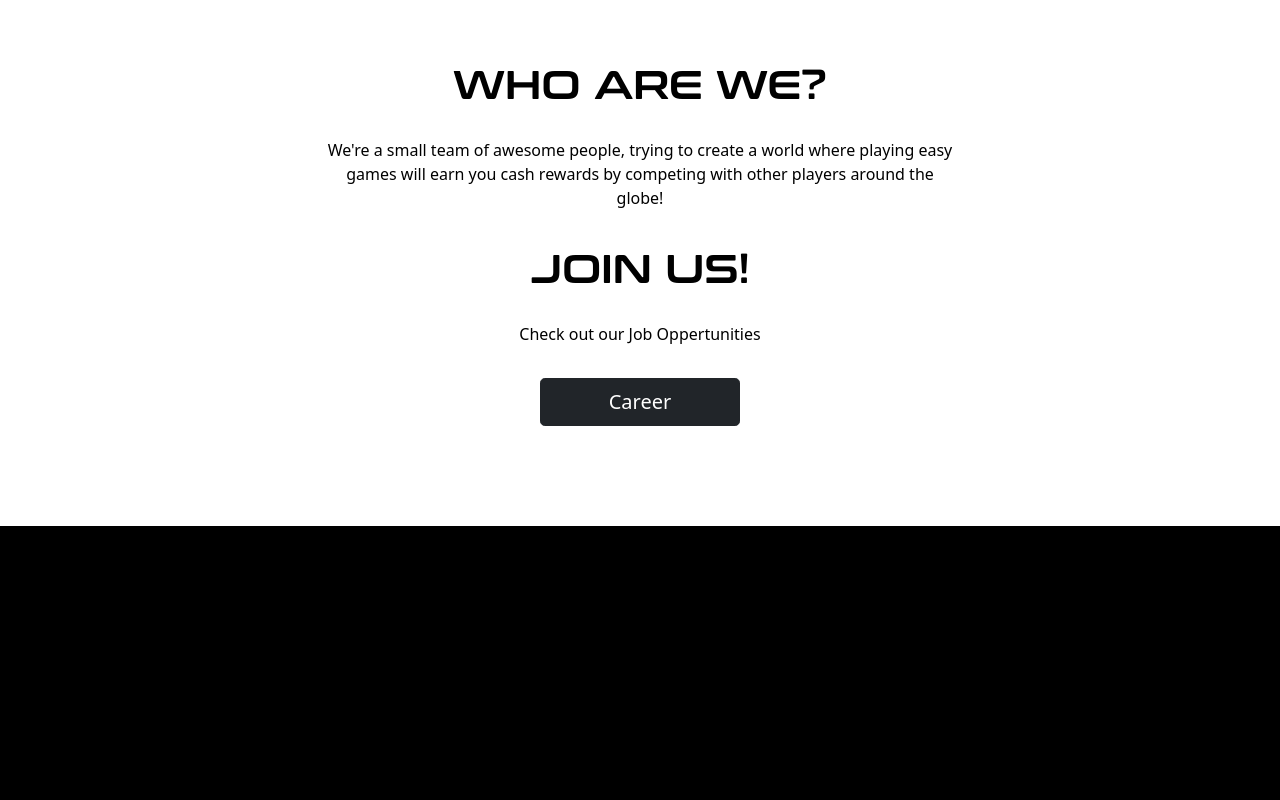
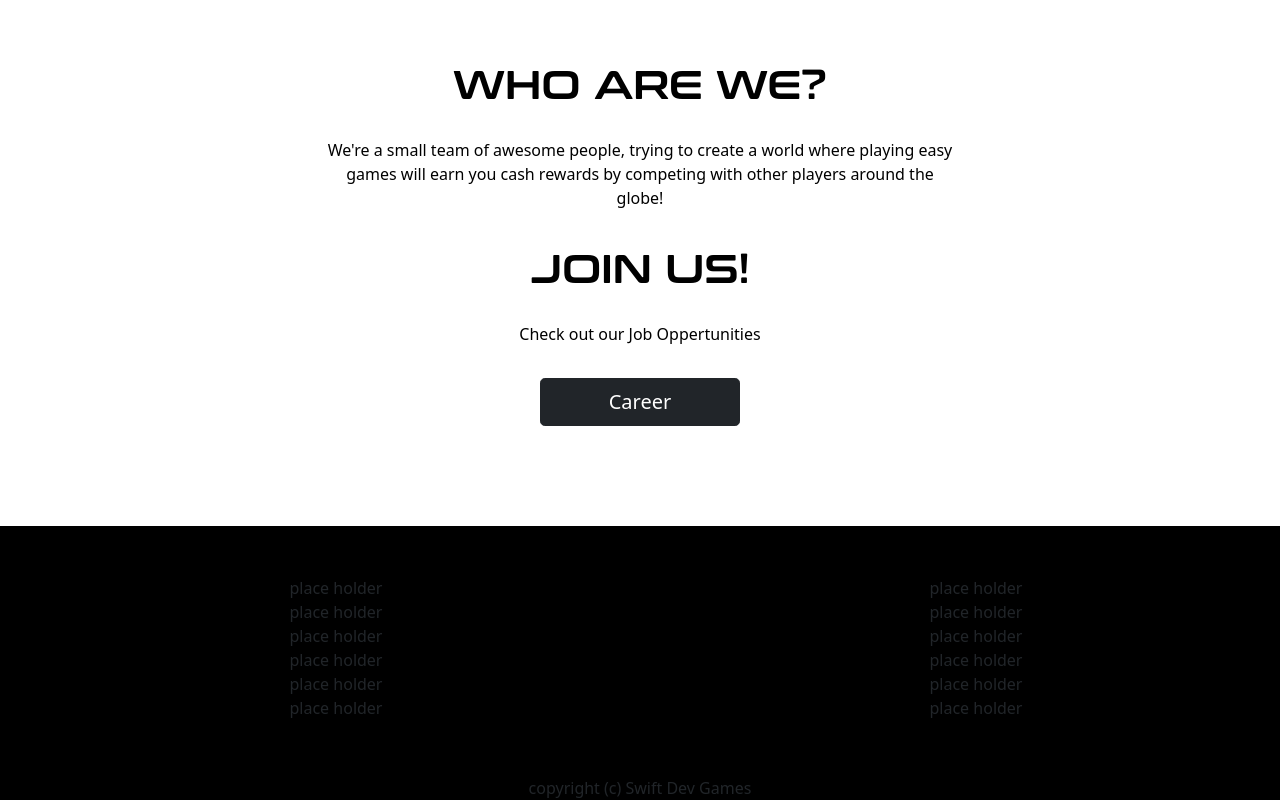
Before and after one commit to Daim-hash/SwiftDevGames, a plain HTML site: page index.html in a window 1280 px wide. Shown: the part 1859-2659 px from the top of the page. Before the commit the page ends 2385 px from the top, so only its background shows below. Drawn offline with nearby package versions, Linux system fonts and the light colour scheme.

Commit message:
Add files via upload

```diff
--- a/index.html
+++ b/index.html
@@ -29,8 +29,8 @@
         <div class="navbar-nav">
           <a class="nav-link" href="#Games">Games</a>
           <a class="nav-link" href="#">Support</a>
+          <a class="nav-link" href="#About">Career</a>
           <a class="nav-link" href="#About">About</a>
-          <a class="nav-link" href="#About">Career</a>
         </div>
       </div>
     </div>
@@ -103,6 +103,33 @@
 
 
   </section>
+<footer>
+<div class="footer">
+  <ul>
+    <li>place holder</li>
+    <li>place holder</li>
+    <li>place holder</li>
+    <li>place holder</li>
+    <li>place holder</li>
+    <li>place holder</li>
+  </ul>
+</div>
+<div class="footer">
+  <ul>
+    <li>place holder</li>
+    <li>place holder</li>
+    <li>place holder</li>
+    <li>place holder</li>
+    <li>place holder</li>
+    <li>place holder</li>
+  </ul>
+</div>
+</footer>
+<center>
+  <p>
+    copyright (c) Swift Dev Games
+  </p>
+</center>
 
 
 
```
Also changed, not shown: css/master.css.
